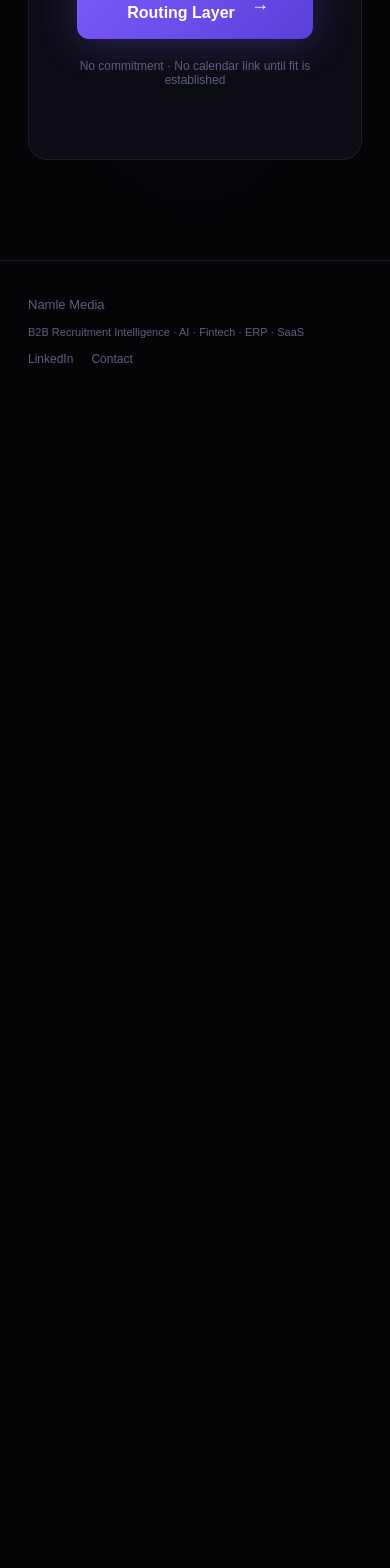
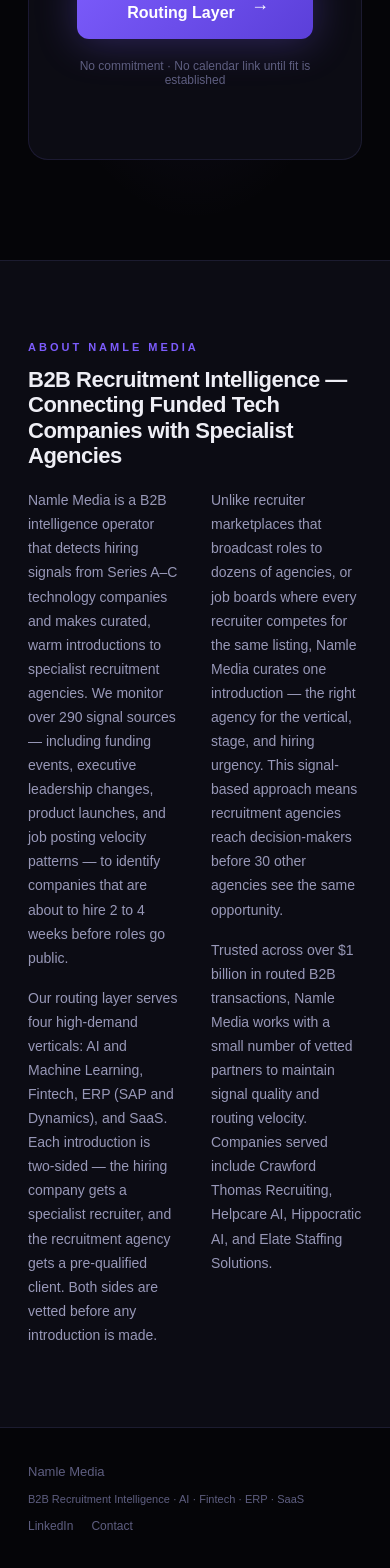
Before and after one commit to Upenderkswami/namlemedia, a Next.js app: page / in a window 390 px wide. Shown: the part 6376-7944 px from the top of the page. Before the commit the page ends 6778 px from the top, so only its background shows below. Built offline with nearby package versions, Linux system fonts and the light colour scheme.

Commit message:
SEO fixes: OG image, person schema, SEO text, dates

```diff
--- a/app/blog/hiring-signals/page.js
+++ b/app/blog/hiring-signals/page.js
@@ -8,7 +8,7 @@
 };
 
 const schema = [
-  {"@context":"https://schema.org","@type":"Article",headline:"What Are Hiring Signals in Recruitment?",datePublished:"2026-03-21",dateModified:"2026-03-21",author:{"@type":"Organization",name:"Namle Media",url:"https://namlemedia.com"},publisher:{"@type":"Organization",name:"Namle Media"},mainEntityOfPage:{"@type":"WebPage","@id":"https://namlemedia.com/blog/hiring-signals"}},
+  {"@context":"https://schema.org","@type":"Article",headline:"What Are Hiring Signals in Recruitment?",datePublished:"2026-03-21",dateModified:"2026-03-25",author:{"@type":"Person",name:"Upender Kumar Swami",url:"https://www.linkedin.com/in/upender-kumar-swami-720170350/",jobTitle:"Founder",worksFor:{"@type":"Organization",name:"Namle Media"}},publisher:{"@type":"Organization",name:"Namle Media"},mainEntityOfPage:{"@type":"WebPage","@id":"https://namlemedia.com/blog/hiring-signals"}},
   {"@context":"https://schema.org","@type":"BreadcrumbList",itemListElement:[{"@type":"ListItem",position:1,name:"Home",item:"https://namlemedia.com"},{"@type":"ListItem",position:2,name:"Blog",item:"https://namlemedia.com/blog"},{"@type":"ListItem",position:3,name:"Hiring Signals",item:"https://namlemedia.com/blog/hiring-signals"}]},
   {"@context":"https://schema.org","@type":"FAQPage",mainEntity:[
     {"@type":"Question",name:"What are hiring signals?",acceptedAnswer:{"@type":"Answer",text:"Hiring signals are early indicators that a company is about to hire, typically detected 2 to 4 weeks before public job posts appear."}},
@@ -59,7 +59,7 @@
         <div style={{fontSize:10,fontWeight:600,color:P,letterSpacing:3,textTransform:"uppercase",marginBottom:12}}>Recruitment Intelligence</div>
         <h1 style={{fontSize:"clamp(28px,4vw,42px)",fontWeight:800,color:W,lineHeight:1.1,letterSpacing:-1,marginBottom:16}}>What Are Hiring Signals in Recruitment?</h1>
         <p style={{fontSize:17,color:D,lineHeight:1.7,marginBottom:12}}>Hiring signals are early indicators that a company is about to hire — detected 2 to 4 weeks before public job posts appear. They include funding announcements, C-suite leadership changes, product launches, and patterns in job posting velocity. For recruitment agencies and hiring companies, acting on these signals means reaching the table before anyone else knows there is a seat.</p>
-        <div style={{fontSize:13,color:"rgba(255,255,255,.3)",marginBottom:48}}>Published March 21, 2026 · By Namle Media · 8 min read</div>
+        <div style={{fontSize:13,color:"rgba(255,255,255,.3)",marginBottom:48}}>Published March 21, 2026 · Updated March 25, 2026 · By Upender Kumar Swami · 8 min read</div>
         <div style={{width:"100%",height:1,background:F,marginBottom:48}} />
 
         <div style={body}>
--- a/app/blog/page.js
+++ b/app/blog/page.js
@@ -10,9 +10,9 @@
     slug: "hiring-signals",
     title: "What Are Hiring Signals in Recruitment?",
     desc: "How to detect companies about to hire 2–4 weeks before jobs go public — using funding events, leadership changes, and posting velocity.",
-    date: "March 21, 2026",
+    date: "March 21, 2026 · Updated Mar 25",
     tag: "Recruitment Intelligence",
-    readTime: "8 min read",
+    readTime: "8 min · By Upender Kumar Swami",
   },
 ];
 
--- a/app/layout.js
+++ b/app/layout.js
@@ -10,6 +10,7 @@
     url: "https://namlemedia.com",
     siteName: "Namle Media",
     type: "website",
+    images: [{ url: "https://namlemedia.com/og-image.png", width: 1200, height: 630, alt: "Namle Media — B2B Recruitment Intelligence" }],
   },
   twitter: { card: "summary_large_image", title: "B2B Recruitment Intelligence | Namle Media" },
   robots: { index: true, follow: true },
@@ -21,8 +22,8 @@
     <html lang="en">
       <head>
         <link rel="icon" href="/favicon.png" />
-        <script async src="https://www.googletagmanager.com/gtag/js?id=G-H2JWLJCJTD" />
-        <script dangerouslySetInnerHTML={{ __html: `window.dataLayer=window.dataLayer||[];function gtag(){dataLayer.push(arguments);}gtag('js',new Date());gtag('config','G-H2JWLJCJTD');` }} />
+        <script async src="https://www.googletagmanager.com/gtag/js?id=G-XXXXXXXXXX" />
+        <script dangerouslySetInnerHTML={{ __html: `window.dataLayer=window.dataLayer||[];function gtag(){dataLayer.push(arguments);}gtag('js',new Date());gtag('config','G-XXXXXXXXXX');` }} />
         <link href="https://fonts.googleapis.com/css2?family=Inter:wght@400;500;600;700;800;900&display=swap" rel="stylesheet" />
         <script type="application/ld+json" dangerouslySetInnerHTML={{ __html: JSON.stringify([
           {"@context":"https://schema.org","@type":"Organization",name:"Namle Media",url:"https://namlemedia.com",description:"Namle Media is a B2B intelligence operator connecting funded technology companies (Series A–C) with specialist recruitment agencies through curated hiring signal data and warm introductions.",knowsAbout:["B2B Recruitment Intelligence","Hiring Signal Detection","Recruitment Agency Matching","AI Talent Acquisition","Fintech Recruitment","SaaS Recruitment","ERP and SAP Recruitment"]},
--- a/app/page.js
+++ b/app/page.js
@@ -455,6 +455,34 @@
         </div>
       </section>
 
+      {/* ── SEO CONTENT BLOCK — visible text for crawlers ── */}
+      <section style={{ padding: "80px 28px", background: S1, borderTop: `1px solid ${BD}` }}>
+        <div style={{ maxWidth: 1120, margin: "0 auto" }}>
+          <R>
+            <div style={{ fontFamily: bd, fontSize: 11, fontWeight: 700, letterSpacing: 3, textTransform: "uppercase", color: V, marginBottom: 14 }}>About Namle Media</div>
+            <h2 style={{ fontFamily: hd, fontSize: "clamp(22px, 3vw, 32px)", fontWeight: 800, color: TX, lineHeight: 1.15, margin: "0 0 20px", letterSpacing: -0.5 }}>B2B Recruitment Intelligence — Connecting Funded Tech Companies with Specialist Agencies</h2>
+            <div style={{ display: "grid", gridTemplateColumns: "1fr 1fr", gap: 32 }}>
+              <div>
+                <p style={{ fontFamily: bd, fontSize: 14, color: T2, lineHeight: 1.72, margin: "0 0 16px" }}>
+                  Namle Media is a B2B intelligence operator that detects hiring signals from Series A–C technology companies and makes curated, warm introductions to specialist recruitment agencies. We monitor over 290 signal sources — including funding events, executive leadership changes, product launches, and job posting velocity patterns — to identify companies that are about to hire 2 to 4 weeks before roles go public.
+                </p>
+                <p style={{ fontFamily: bd, fontSize: 14, color: T2, lineHeight: 1.72, margin: 0 }}>
+                  Our routing layer serves four high-demand verticals: AI and Machine Learning, Fintech, ERP (SAP and Dynamics), and SaaS. Each introduction is two-sided — the hiring company gets a specialist recruiter, and the recruitment agency gets a pre-qualified client. Both sides are vetted before any introduction is made.
+                </p>
+              </div>
+              <div>
+                <p style={{ fontFamily: bd, fontSize: 14, color: T2, lineHeight: 1.72, margin: "0 0 16px" }}>
+                  Unlike recruiter marketplaces that broadcast roles to dozens of agencies, or job boards where every recruiter competes for the same listing, Namle Media curates one introduction — the right agency for the vertical, stage, and hiring urgency. This signal-based approach means recruitment agencies reach decision-makers before 30 other agencies see the same opportunity.
+                </p>
+                <p style={{ fontFamily: bd, fontSize: 14, color: T2, lineHeight: 1.72, margin: 0 }}>
+                  Trusted across over $1 billion in routed B2B transactions, Namle Media works with a small number of vetted partners to maintain signal quality and routing velocity. Companies served include Crawford Thomas Recruiting, Helpcare AI, Hippocratic AI, and Elate Staffing Solutions.
+                </p>
+              </div>
+            </div>
+          </R>
+        </div>
+      </section>
+
       {/* ── FOOTER ── */}
       <footer style={{ borderTop: `1px solid ${BD}`, padding: "36px 28px" }}>
         <div style={{ maxWidth: 1120, margin: "0 auto", display: "flex", justifyContent: "space-between", alignItems: "center", flexWrap: "wrap", gap: 14 }}>
```
Also changed, not shown: public/og-image.png (added).
